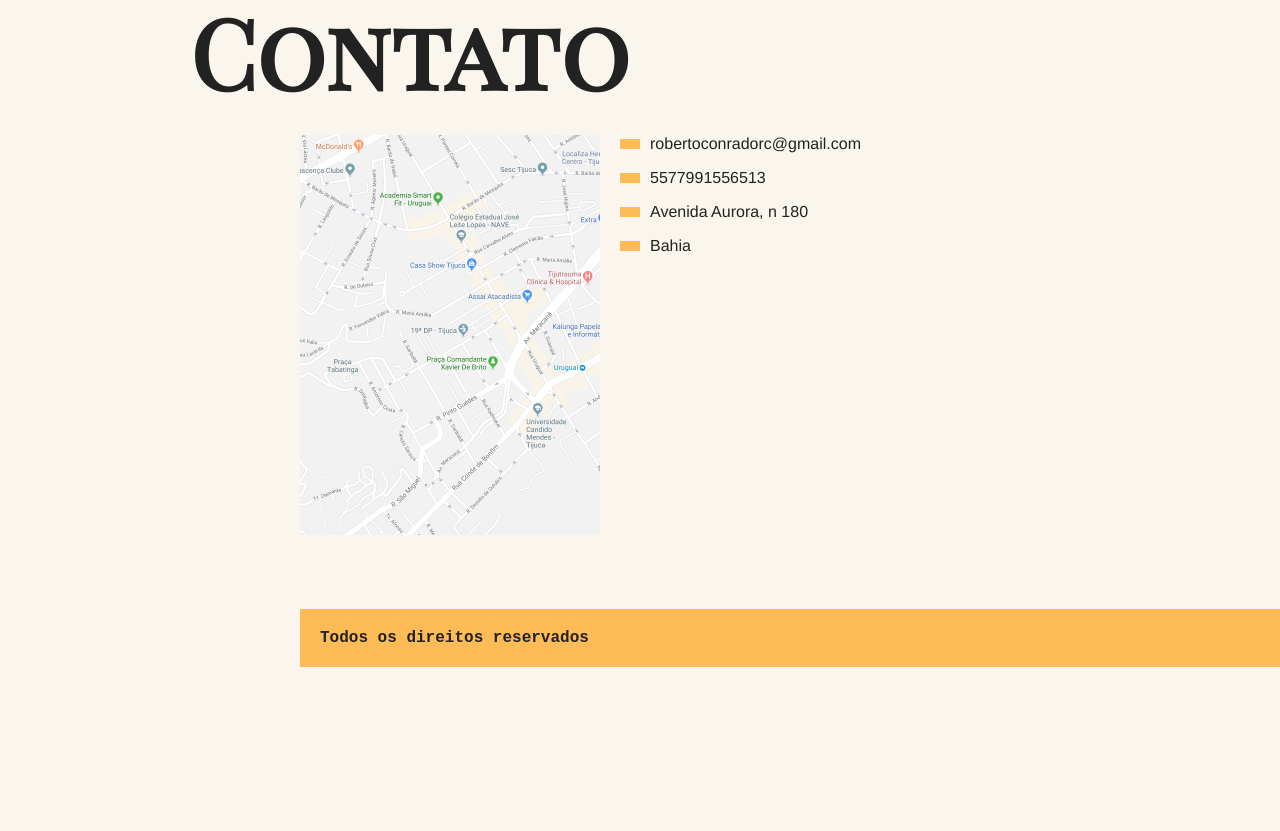
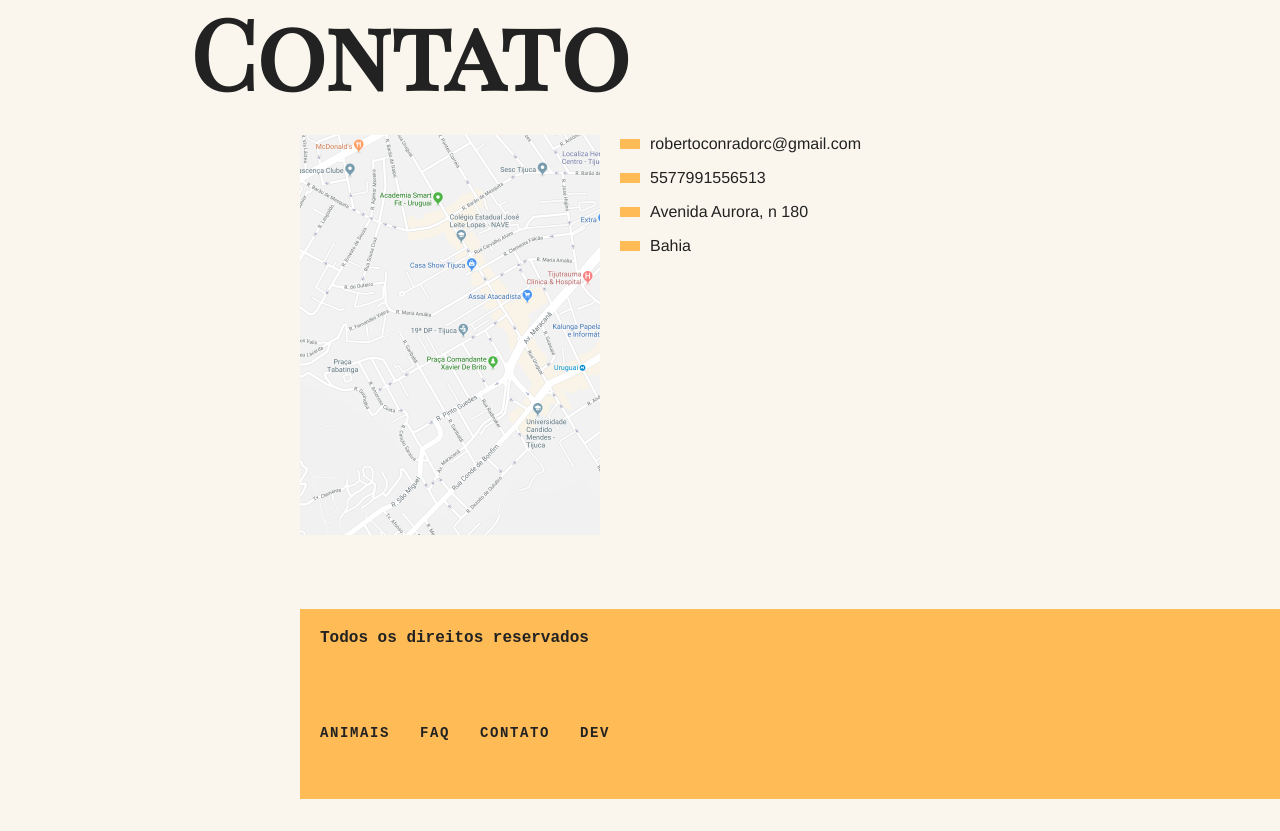
Before and after one commit to ROBERTOCONRADO/Origamid, a plain HTML site: page AnimaisFantasticos/index.html in a window 1280 px wide. Shown: the part 3141-3972 px from the top of the page. Before the commit the page ends 3840 px from the top, so only its background shows below. Drawn offline with Linux system fonts and the light colour scheme.

Commit message:
manipulacoes

```diff
--- a/AnimaisFantasticos/index.html
+++ b/AnimaisFantasticos/index.html
@@ -124,5 +124,6 @@
     <script src="classes&Atributos.js"></script>
     <script src="dimensoes&distancias.js"></script>
     <script src="eventos.js"></script>
+    <script src="transversing&manipulacao.js"></script>
 </body>
 </html>
--- /dev/null
+++ b/AnimaisFantasticos/transversing&manipulacao.js
@@ -0,0 +1,9 @@
+//Duplique o menu e adicione ele a copy
+const meNu = document.querySelector('.menu');
+const copy = document.querySelector('.copy');
+const cloneMenu = meNu.cloneNode(true);
+
+copy.appendChild(cloneMenu);
+//Selecione o primeiro DT da Dl de faq
+//Selecione o DD referente ao primeiro DT
+//Substitua o conteúdo html de .faq pelo de .animais
```
